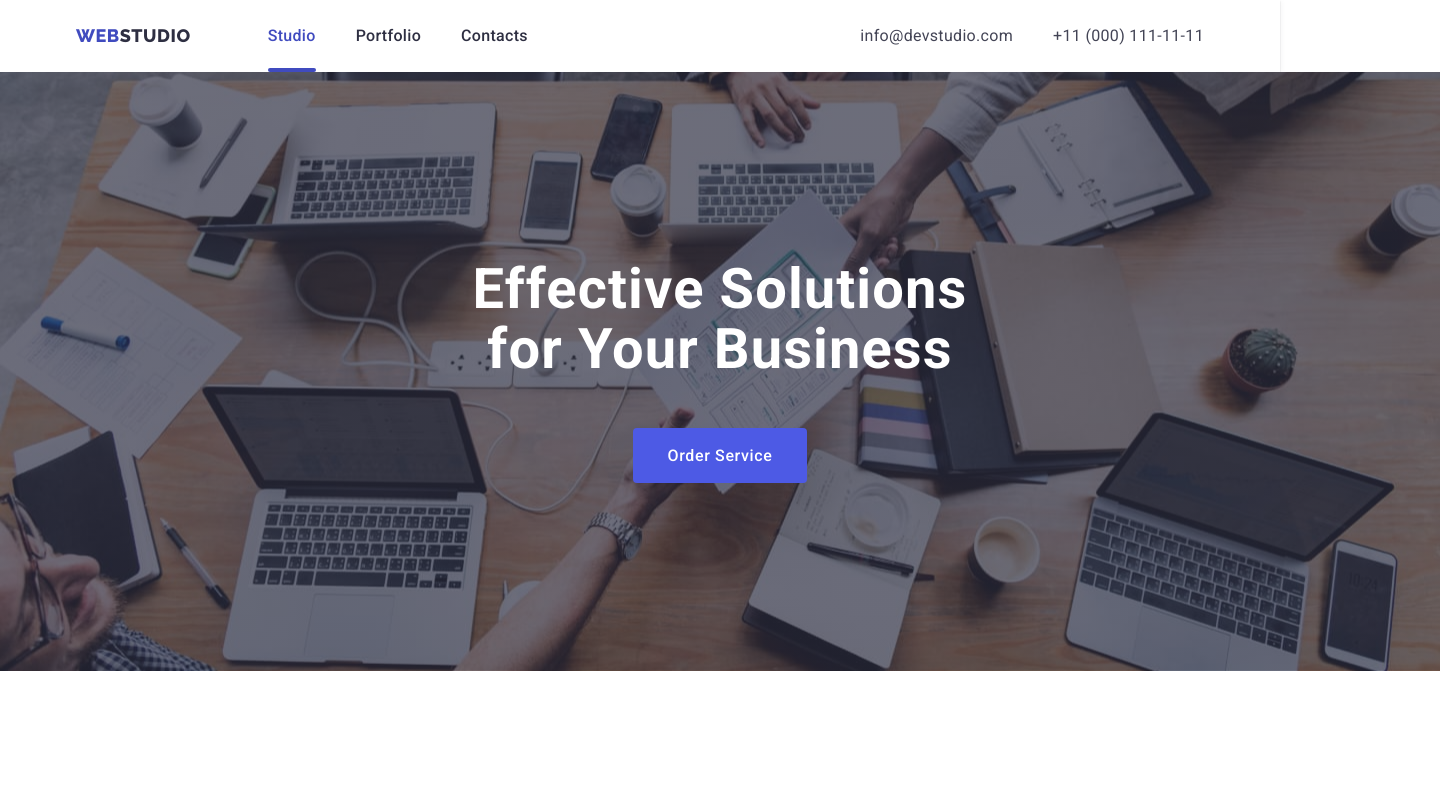
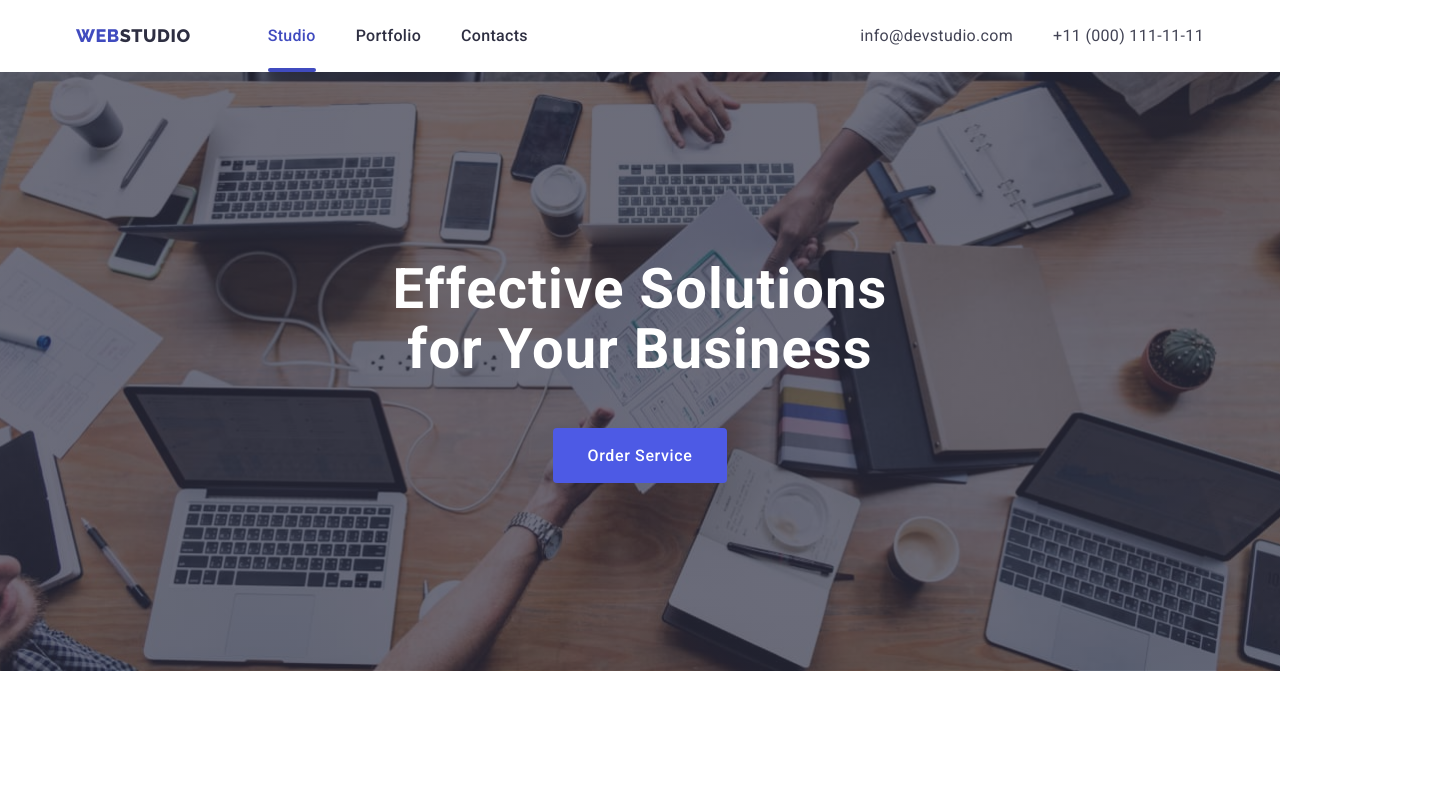
Before and after one commit to YuliyaYaremchuk/goit-markup-hw-05, a plain HTML site: page index.html in a window 1280 px wide. Shown: the top 787 px of the page, 1440 px wide, since content can reach past the window. Drawn offline with nearby package versions, Linux system fonts and the light colour scheme.

Commit message:
Update style.css

```diff
--- a/css/style.css
+++ b/css/style.css
@@ -268,7 +268,7 @@ footer {
   background-size: cover;
 
   background-color: var(--primary-color);
-  width: 1440px;
+  max-width: 1440px;
   text-align: center;
   padding-top: 188px;
   padding-bottom: 188px;
```
